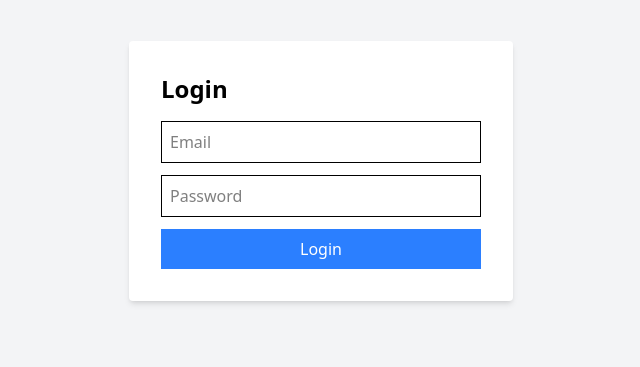
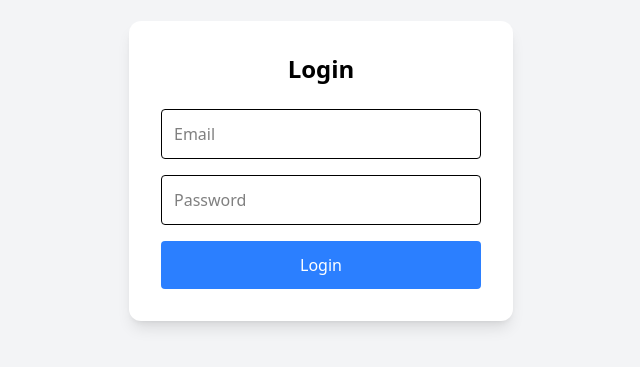
Before and after one commit to springboardmentor182e/bragboard-feb-26, a React (Vite) app in the folder client/: page / in a window 1280 px wide. Shown: the part 229-596 px from the top of the page, without its empty margins (319-959 px from the left). Built offline with nearby package versions, Linux system fonts and the light colour scheme.

Commit message:
login page completed

```diff
--- a/client/src/pages/Login.jsx
+++ b/client/src/pages/Login.jsx
@@ -1,53 +1,59 @@
 import { useState } from "react";
 import { loginUser } from "../services/api";
 
-function Login() {
+export default function Login() {
 
   const [email,setEmail] = useState("");
   const [password,setPassword] = useState("");
 
-const handleSubmit = async (e) => {
+  const handleSubmit = async(e) =>{
     e.preventDefault();
 
     try{
       const res = await loginUser({email,password});
-localStorage.setItem("token",res.data.access_token);
-alert("Login successful");
+      console.log(res.data);
+      alert("Login Success");
     }
     catch(err){
-alert("Login failed");
+      alert("Login Failed");
     }
-};
+  }
 
   return(
-<div className="flex items-center justify-center h-screen bg-gray-100">
 
-<form onSubmit={handleSubmit} className="bg-white p-8 shadow-md rounded w-96">
+<div className="flex items-center justify-center min-h-screen bg-gray-100">
 
-<h2 className="text-2xl font-bold mb-4">Login</h2>
+<form onSubmit={handleSubmit} className="bg-white p-8 rounded-xl shadow-lg w-96">
+
+<h2 className="text-2xl font-bold mb-6 text-center">
+Login
+</h2>
 
 <input
 type="email"
 placeholder="Email"
-className="border p-2 w-full mb-3"
+className="w-full p-3 border rounded mb-4"
+value={email}
 onChange={(e)=>setEmail(e.target.value)}
 />
 
 <input
 type="password"
 placeholder="Password"
-className="border p-2 w-full mb-3"
+className="w-full p-3 border rounded mb-4"
+value={password}
 onChange={(e)=>setPassword(e.target.value)}
 />
 
-<button className="bg-blue-500 text-white p-2 w-full">
+<button className="w-full bg-blue-500 text-white p-3 rounded hover:bg-blue-600">
+
 Login
+
 </button>
 
 </form>
 
 </div>
+
   );
 }
-
-export default Login;
```
Lines whose indentation alone changed are shown as unchanged.
